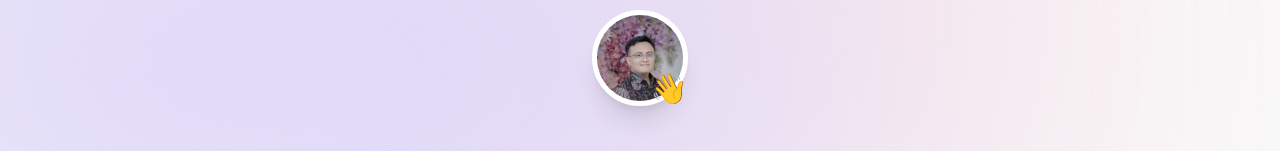
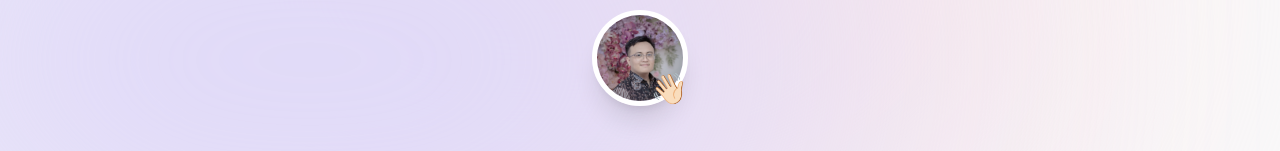
Before and after one commit to thalibarrifqi/thalibar-website, a Next.js app: page / in a window 1280 px wide. Shown: the part 174-325 px from the top of the page. Built offline with nearby package versions, Linux system fonts and the light colour scheme; no server answers.

Commit message:
Change waving hand icon

```diff
--- a/components/intro.tsx
+++ b/components/intro.tsx
@@ -44,7 +44,7 @@ export default function Intro() {
                     delay:0.15,
                     duration:0.8
                  }}
-                    className='absolute bottom-0 right-0 text-3xl '>👋</motion.span>
+                    className='absolute bottom-0 right-0 text-3xl '>👋🏻</motion.span>
             </div>
         </div>
         <motion.h1
```
